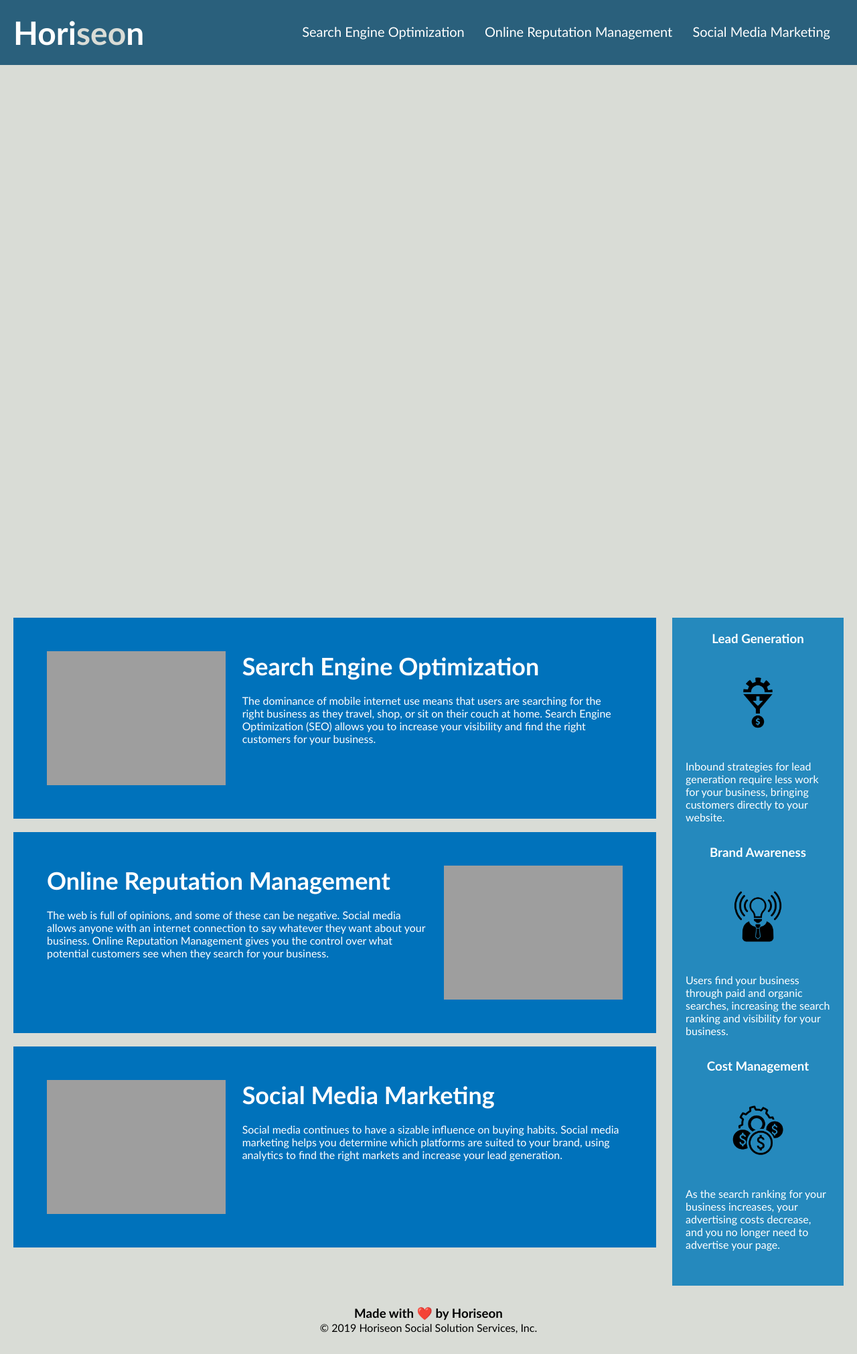
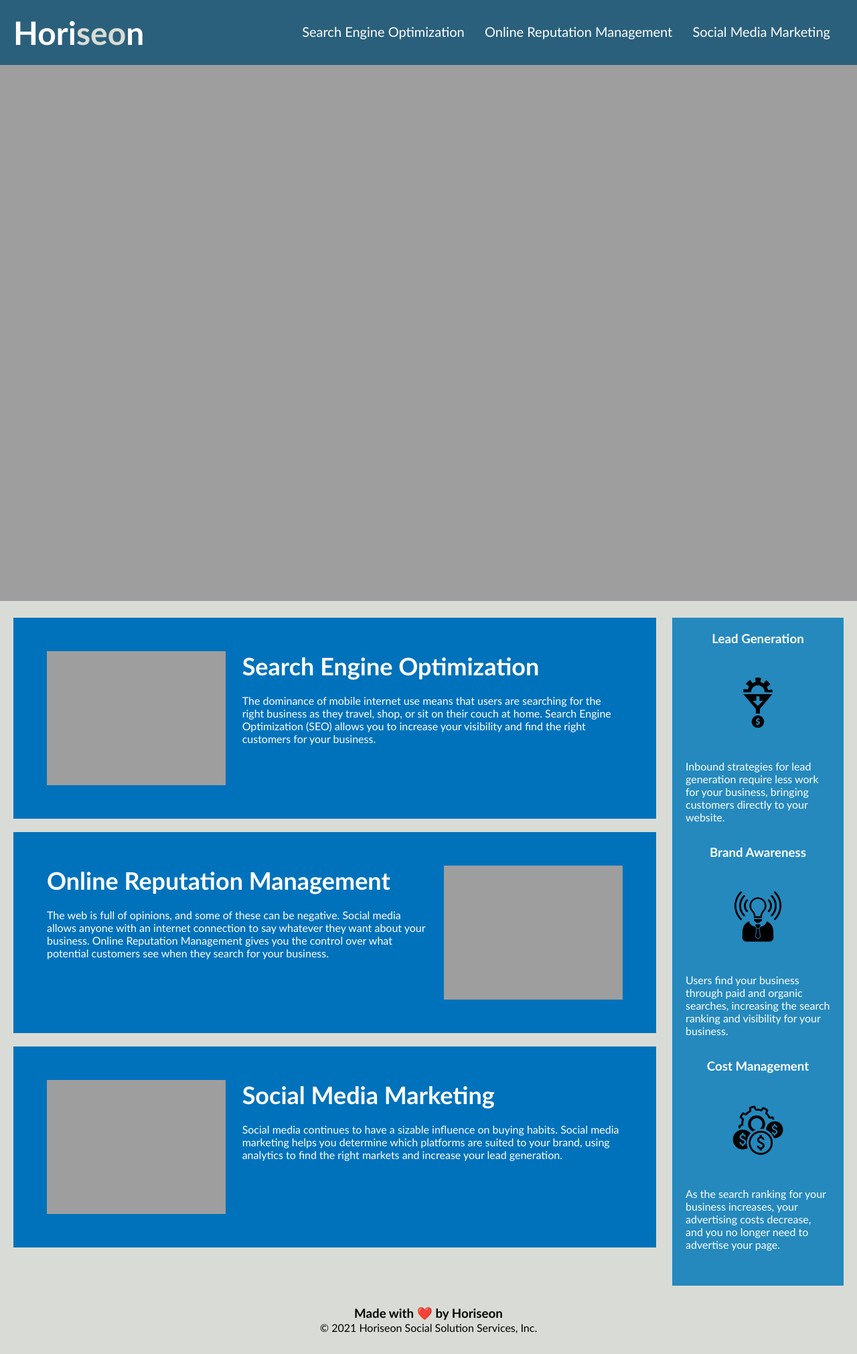
Before and after one commit to mrpancakes/bootcamp-homework, a plain HTML site: page index.html in a window 1280 px wide. Shown: the whole page at 67% size. Drawn offline with Linux system fonts and the light colour scheme; the site is published under a folder, as on GitHub Pages, so addresses that start at the root find nothing.

Commit message:
Fixed hero image src, finalized css comments. Final submission.

```diff
--- a/css/style.css
+++ b/css/style.css
@@ -52,11 +52,12 @@ header nav li {
     margin-left: 25px;
 }
 
+/* hero image source, placement, and sizing */
 .hero {
     height: 800px;
     width: 100%;
     margin-bottom: 25px;
-    background-image: url("/images/digital-marketing-meeting.jpg");
+    background-image: url("../images/digital-marketing-meeting.jpg");
     background-size: cover;
     background-position: center;
 }
--- a/index.html
+++ b/index.html
@@ -89,7 +89,7 @@
     <footer>
         <h3>Made with ❤️️ by Horiseon</h3>
         <p>
-            &copy; 2019 Horiseon Social Solution Services, Inc.
+            &copy; 2021 Horiseon Social Solution Services, Inc.
         </p>
     </footer>
 
```
Also changed, not shown: 1 other file.
